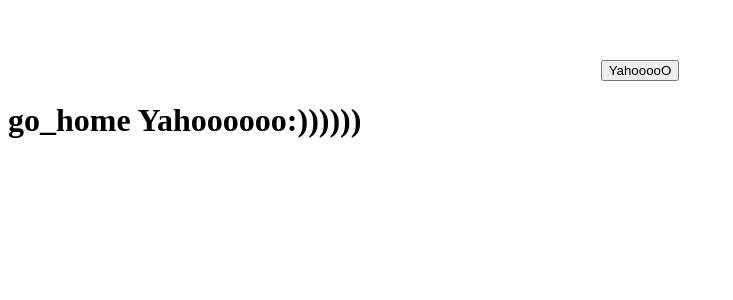
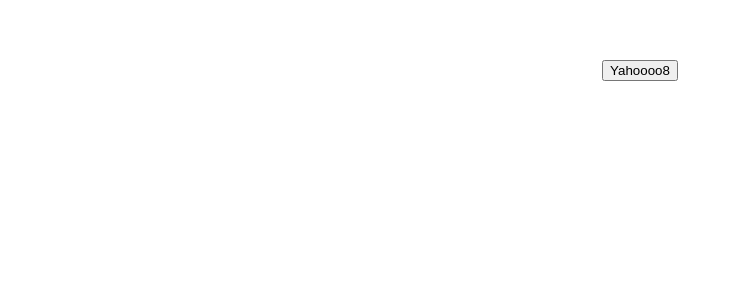
Before and after one commit to namhels/go_home_vue, a Vue app: page / in a window 1280 px wide. Shown: the top 300 px of the page, without its empty margins (0-733 px from the left). Built offline with nearby package versions, Linux system fonts and the light colour scheme.

Commit message:
add btn test

```diff
--- a/index.html
+++ b/index.html
@@ -12,7 +12,6 @@
       <strong>We're sorry but <%= htmlWebpackPlugin.options.title %> doesn't work properly without JavaScript enabled. Please enable it to continue.</strong>
     </noscript>
     <div id="app"></div>
-    <h1>go_home Yahoooooo:))))))</h1>
     <!-- built files will be auto injected -->
   </body>
 </html>
--- a/src/App.vue
+++ b/src/App.vue
@@ -1,5 +1,7 @@
 <template>
-  <Button>YahooooO</Button>
+  <div id="app">
+    <Button>Yahoooo8</Button>
+  </div>
 </template>
 
 <script>
```
